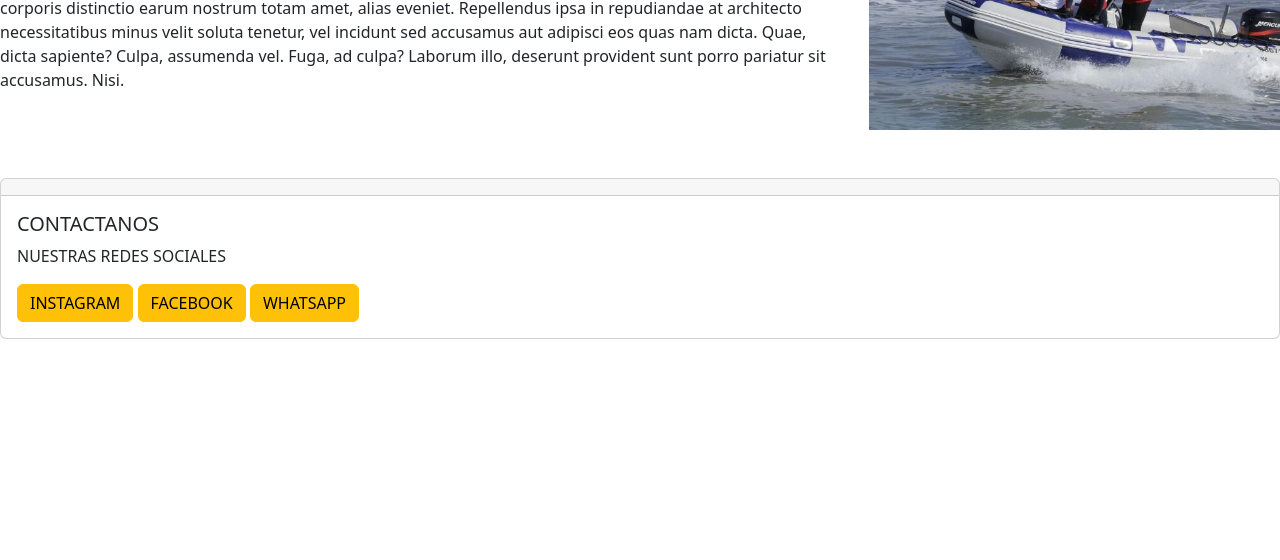
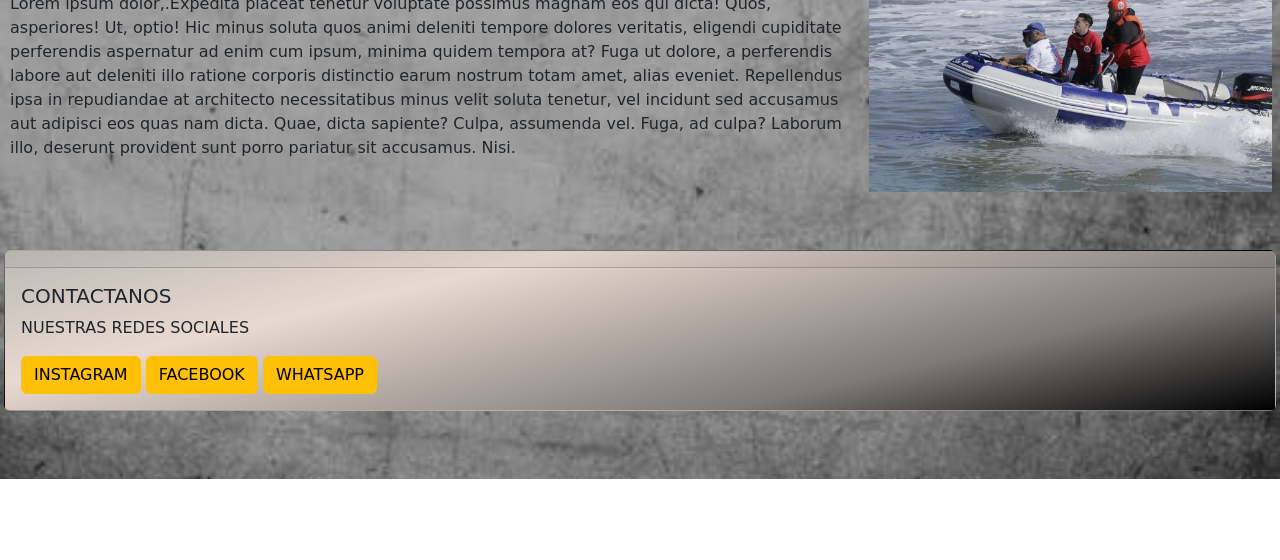
Before and after one commit to LichiBorda/2da-entrega-final, a plain HTML site: page root/vistas/seguridad.html in a window 1280 px wide. Shown: the part 240-800 px from the top of the page. Drawn offline with nearby package versions, Linux system fonts and the light colour scheme; a web font is replaced by a local one.

Commit message:
primer commit

```diff
--- a/root/vistas/seguridad.html
+++ b/root/vistas/seguridad.html
@@ -9,7 +9,7 @@
     <link rel="preconnect" href="https://fonts.googleapis.com">
    <link rel="preconnect" href="https://fonts.gstatic.com" crossorigin>
    <link href="https://fonts.googleapis.com/css2?family=Koulen&display=swap" rel="stylesheet">
-    <link rel="stylesheet" href="/root/vistas/seguridad.html">
+    <link rel="stylesheet" href="/root/estilos/styles.css">
 </head>
 <body class="banner">
 
```
Also changed, not shown: root/vistas/contactanos.html (+1 -1 lines), root/vistas/curso.html (+1 -1 lines).
